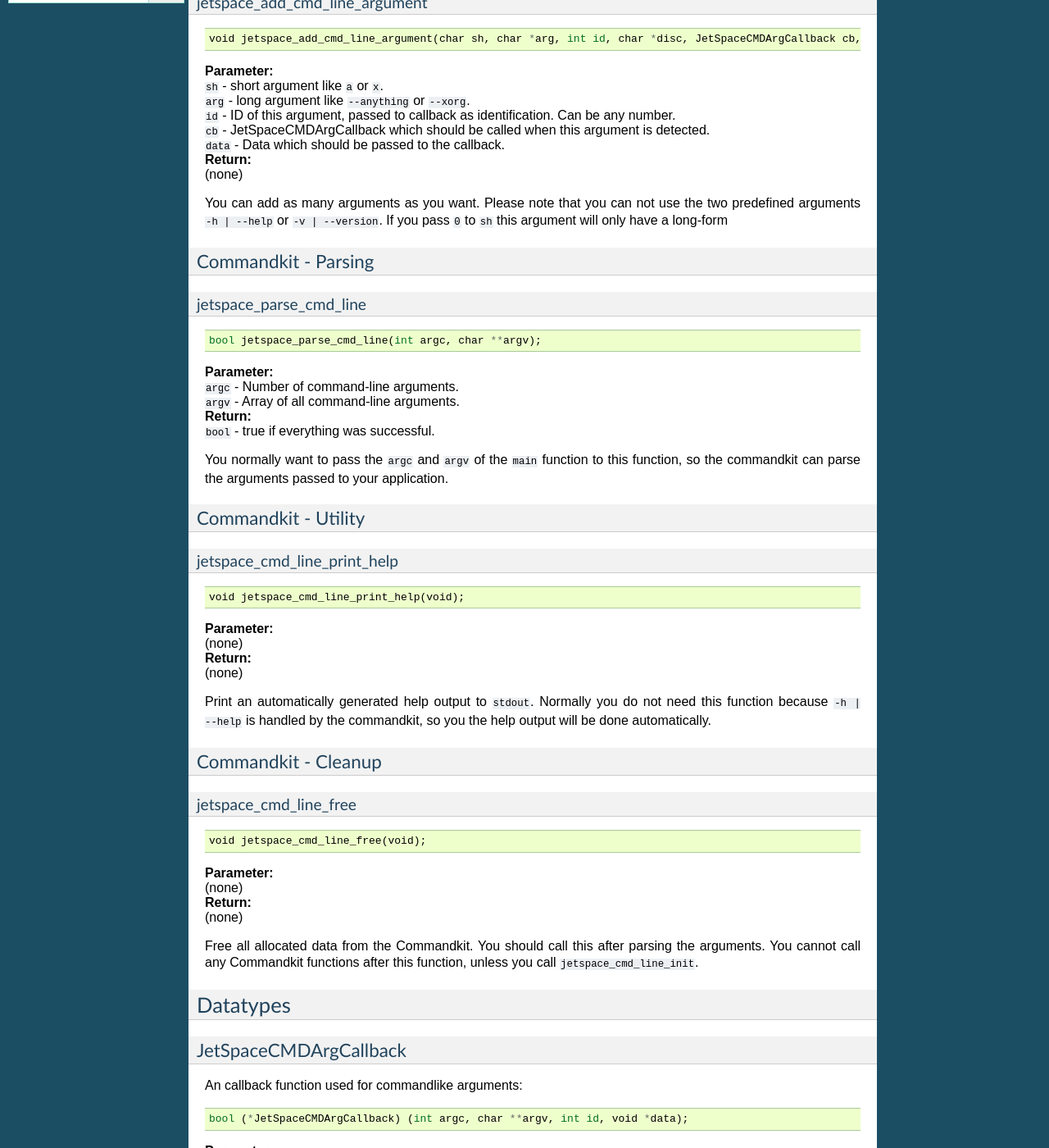
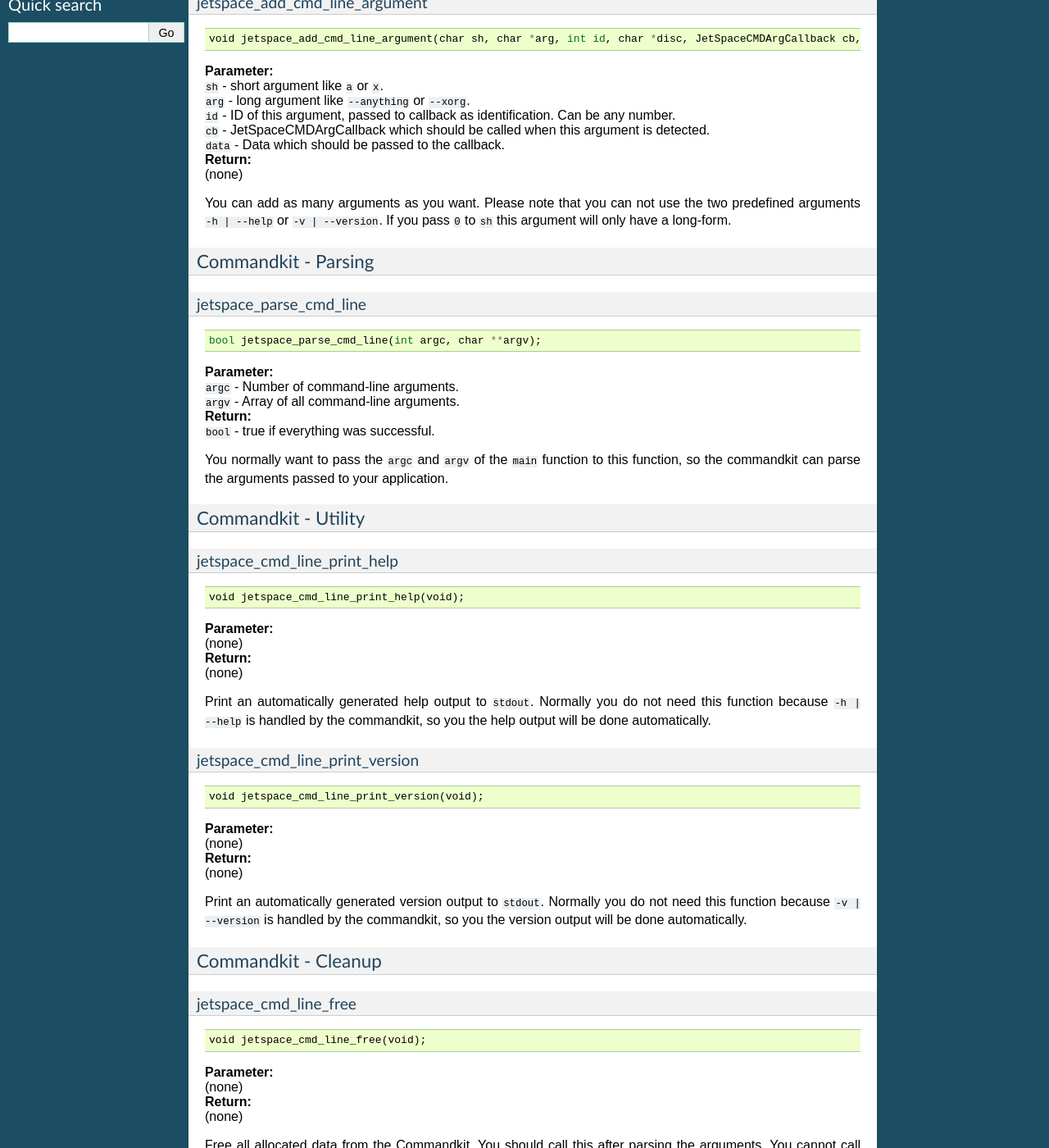
Before and after one commit to jetspace/jetlibs, a Sphinx documentation site: the page built from docs/source/commandkit.rst, in a window 1280 px wide and 1400 px high, scrolled down 652 px. Shown: the whole window at 82% size. Built offline with Sphinx 7.4.7, drawn with Linux system fonts in a browser that asks for light colours; some of the changed text lies outside the part shown.

Commit message:
Added Version output
Signed-off-by: Marius Messerschmidt <marius.messerschmidt@googlemail.com>

```diff
--- a/docs/source/commandkit.rst
+++ b/docs/source/commandkit.rst
@@ -50,7 +50,7 @@
 | (none)
 
 You can add as many arguments as you want. Please note that you can not use the two predefined arguments ``-h | --help`` or ``-v | --version``. If you pass ``0`` to ``sh`` this argument will
-only have a long-form
+only have a long-form.
 
 
 Commandkit - Parsing
@@ -87,7 +87,21 @@
 | **Return:**
 | (none)
 
-Print an automatically  generated help output to ``stdout``. Normally you do not need this function because ``-h | --help`` is handled by the commandkit, so you the help output will be done automatically.
+Print an automatically generated help output to ``stdout``. Normally you do not need this function because ``-h | --help`` is handled by the commandkit, so you the help output will be done automatically.
+
+jetspace_cmd_line_print_version
+"""""""""""""""""""""""""""""""
+
+::
+
+ void jetspace_cmd_line_print_version(void);
+
+| **Parameter:**
+| (none)
+| **Return:**
+| (none)
+
+Print an automatically generated version output to ``stdout``. Normally you do not need this function because ``-v | --version`` is handled by the commandkit, so you the version output will be done automatically.
 
 
 Commandkit - Cleanup
```
Also changed, not shown: 2 other files.
